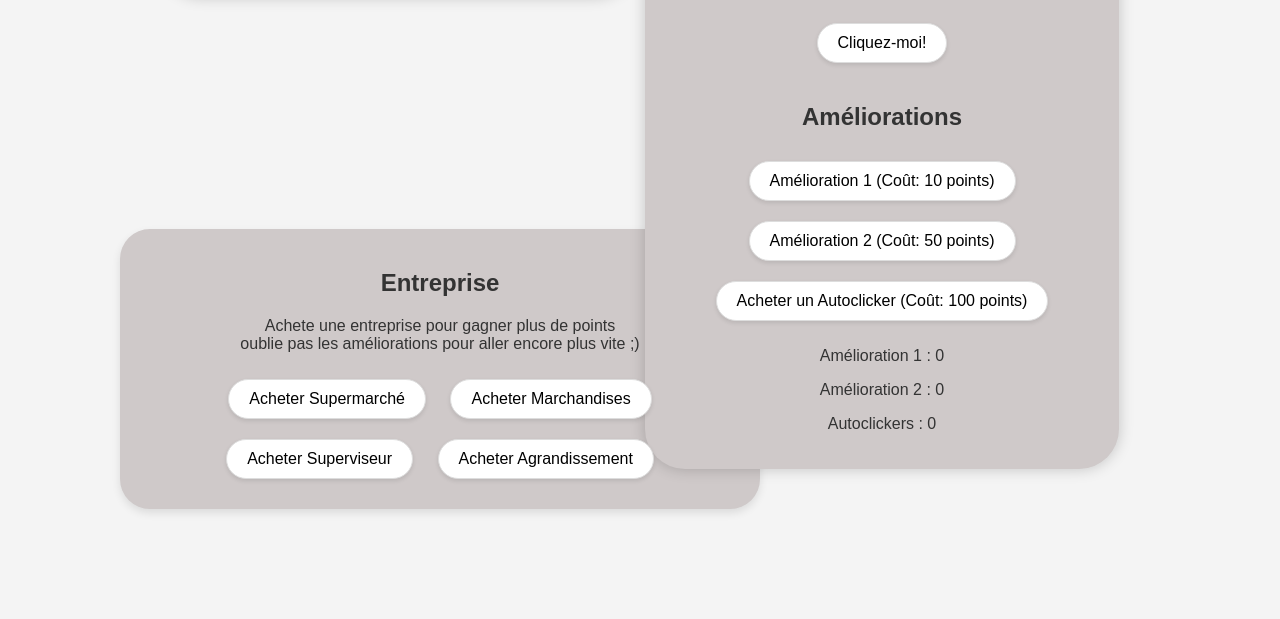
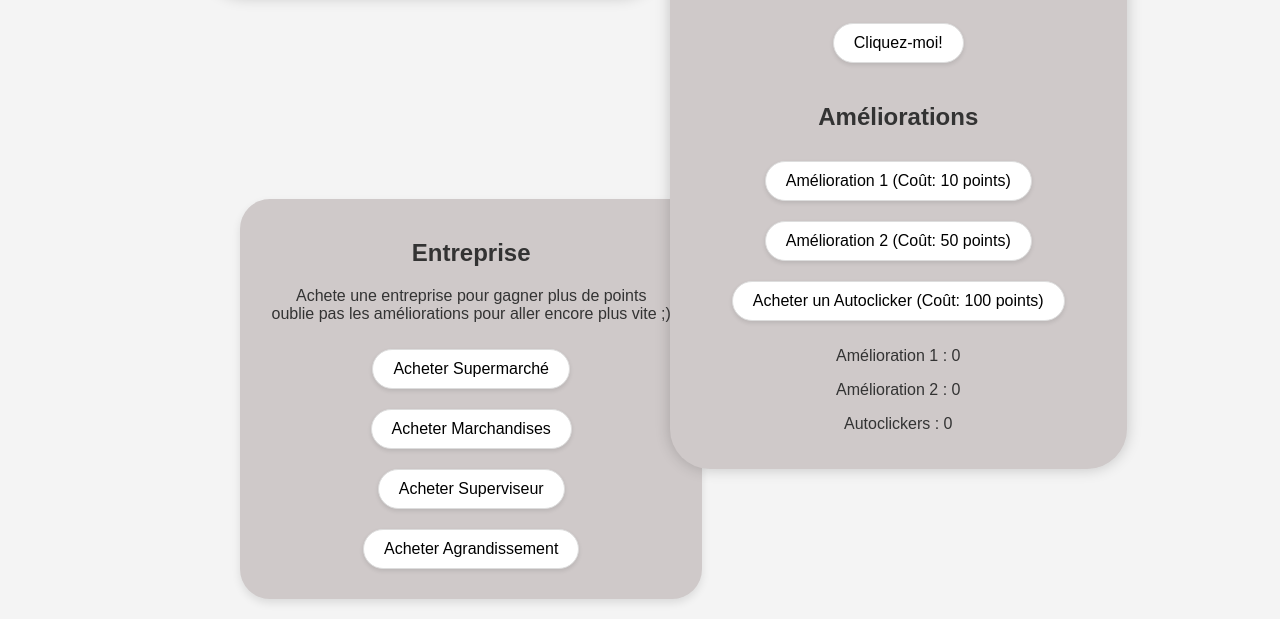
Before and after one commit to NoeMarchal/Taptastic-, a plain HTML site: page index.html in a window 1280 px wide. Shown: the part 291-910 px from the top of the page. Before the commit the page ends 820 px from the top, so only its background shows below. Drawn offline with nearby package versions, Linux system fonts and the light colour scheme.

Commit message:
fix somme things

```diff
--- a/styles.css
+++ b/styles.css
@@ -16,6 +16,7 @@ body {
     padding: 20px;
     align-items: flex-start; /* Alignement en haut */
     margin-top: -40px;
+    margin-left: 50px;
 }
 
 /* Styles des blocs "Jeu" et "Trophées" */
@@ -142,8 +143,7 @@ button {
 }
 
 .entreprise-container {
-    width: 100%;
-    max-width: 600px;
+    width: 33%;
     margin: 20px auto;
     padding: 20px;
     background-color: #cfc9c9;
@@ -153,8 +153,9 @@ button {
 }
 
 .entreprise-container {
-    margin-top: -260px;
-    margin-left: 120px;
+    margin-top: -290px;
+    margin-left: 240px;
+    align-items: flex-start;
 }
 
 summary{
```
